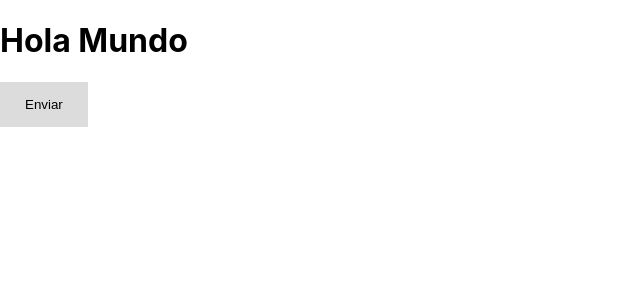
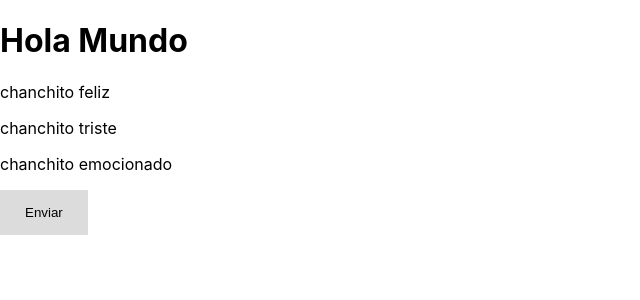
Before and after one commit to vega1030/react_js_course_hola_mundo, a React (Create React App) app: page / in a window 1280 px wide. Shown: the top 300 px of the page, without its empty margins (0-640 px from the left). Built offline with nearby package versions, Linux system fonts and the light colour scheme.

Commit message:
feat: :zap: maps and keys at the elements

```diff
--- a/src/App.js
+++ b/src/App.js
@@ -1,10 +1,29 @@
 import Button from "./Button.js";
 
+//arrays and your keys
+
+const arr = [
+    'chanchito feliz',
+    'chanchito triste',
+    'chanchito emocionado'
+]
+
 const App = () => {
+
+    const validate = false
+    if (validate) {
+        return <p>Mi variable es true</p>
+    }
+
     return (
         <div>
 
-            <h1>Hola Mundo</h1>
+            <h1 onClick={ (e) => console.log('click', e) }>
+                Hola Mundo
+            </h1>
+            {/* se debe pasar un key para identificar cada elemento p */}
+            { arr.map(el => <p key={el}>{ el }</p>) }
+
             <Button onClick={ () => console.log('clickeado') }> Enviar </Button>
         </div>
     )
```
